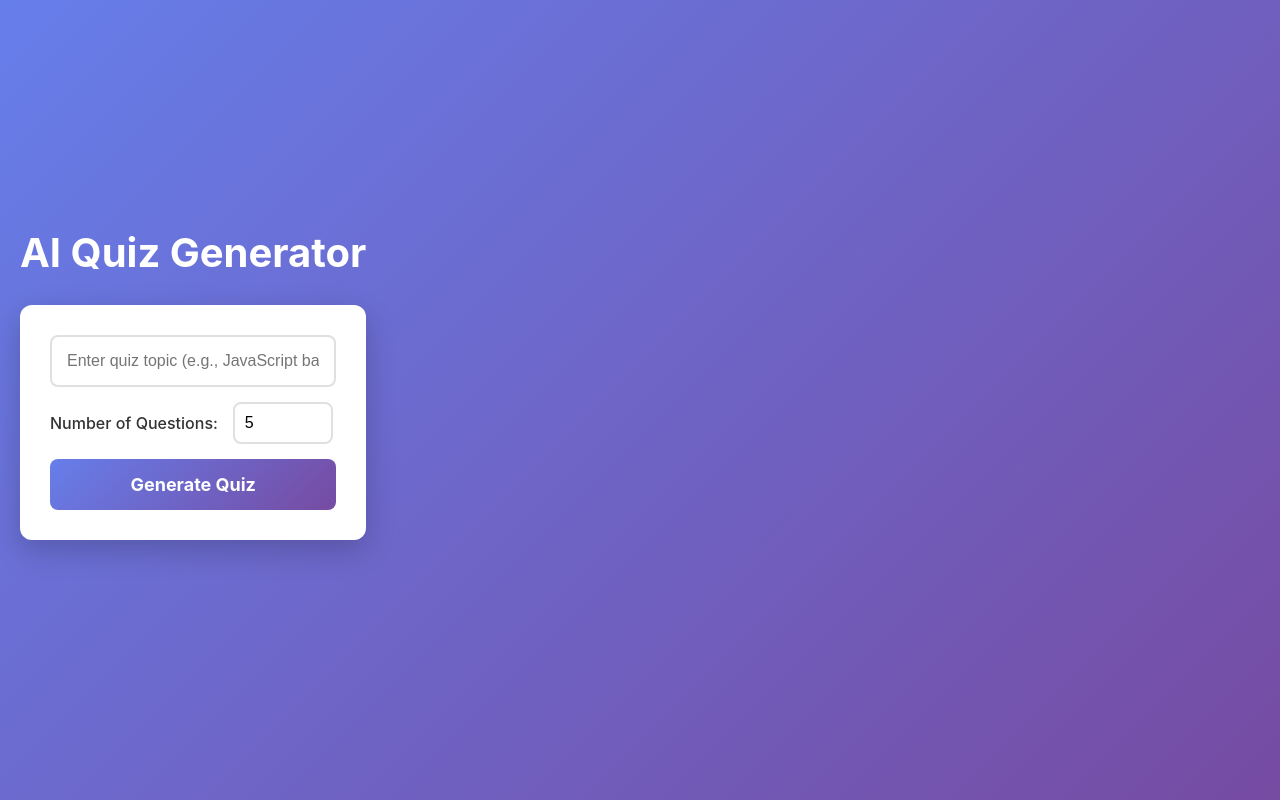
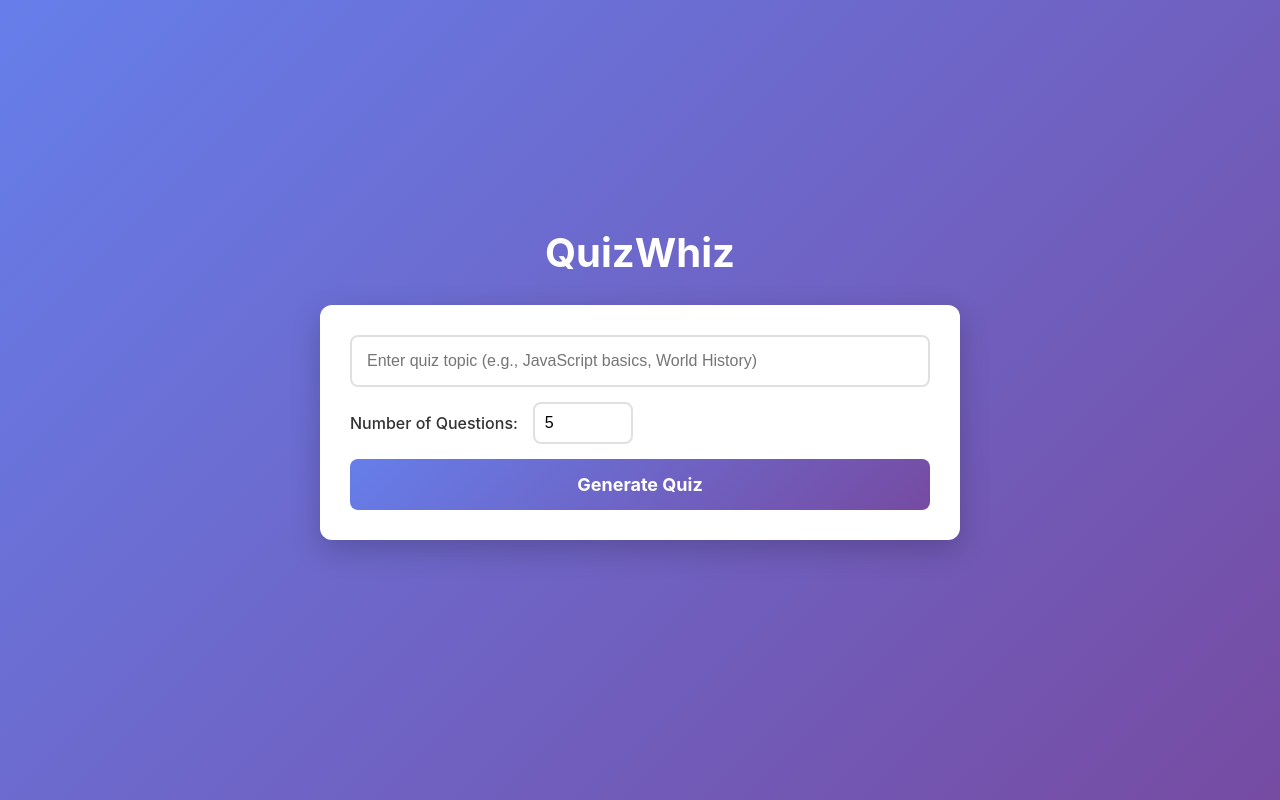
Before and after one commit to ankush-w17/QuizWhiz, a React (Vite) app in the folder client/quizWhiz-client/: page / in a window 1280 px wide. Built offline with nearby package versions, Linux system fonts and the light colour scheme.

Commit message:
changed design

```diff
--- a/client/quizWhiz-client/src/App.css
+++ b/client/quizWhiz-client/src/App.css
@@ -13,11 +13,12 @@ body {
 }
 
 .App {
-  padding: 20px;
+  margin: 0 auto;
+  width: 100vw;
 }
 
 .container {
-  max-width: 800px;
+  width: 50vw;
   margin: 0 auto;
 }
 
--- a/client/quizWhiz-client/src/App.jsx
+++ b/client/quizWhiz-client/src/App.jsx
@@ -36,7 +36,7 @@ function App() {
   return (
     <div className="App">
       <div className="container">
-        <h1>AI Quiz Generator</h1>
+        <h1>QuizWhiz</h1>
 
         <div className="input-section">
           <input
```
